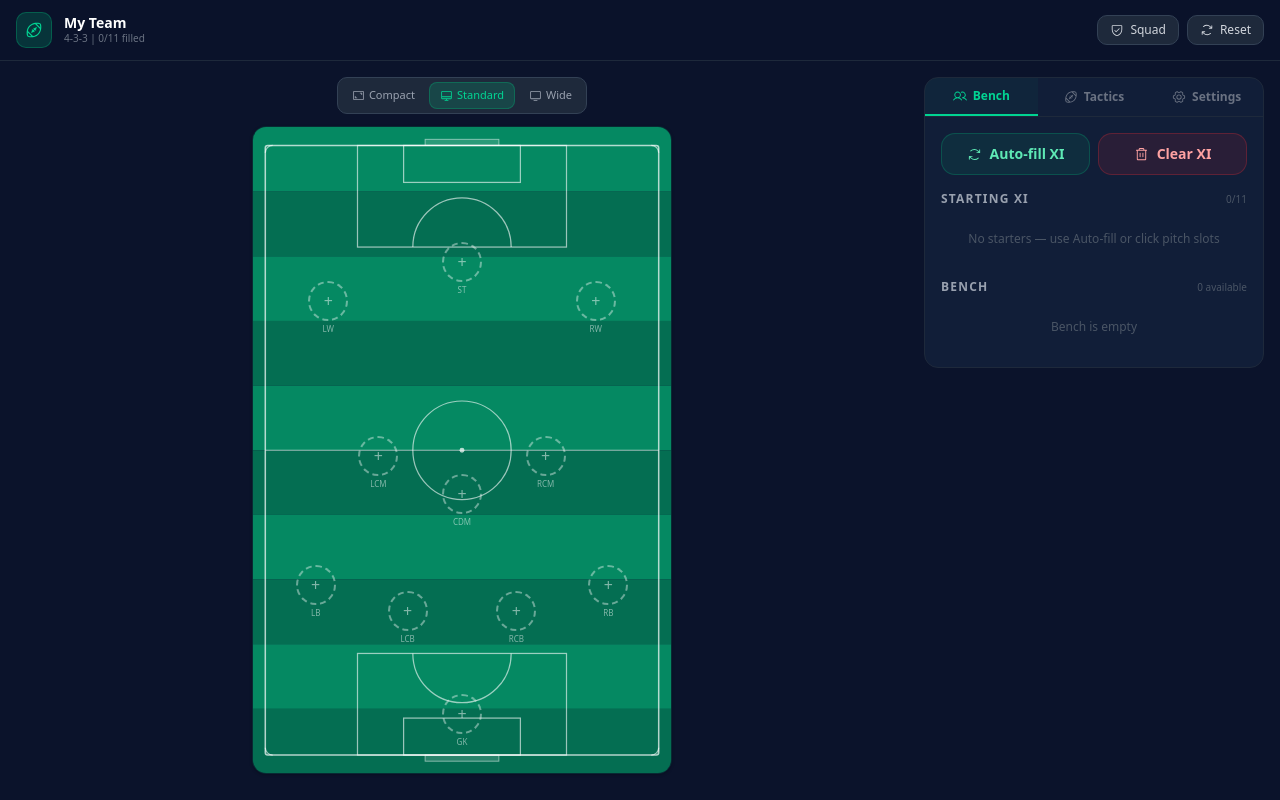
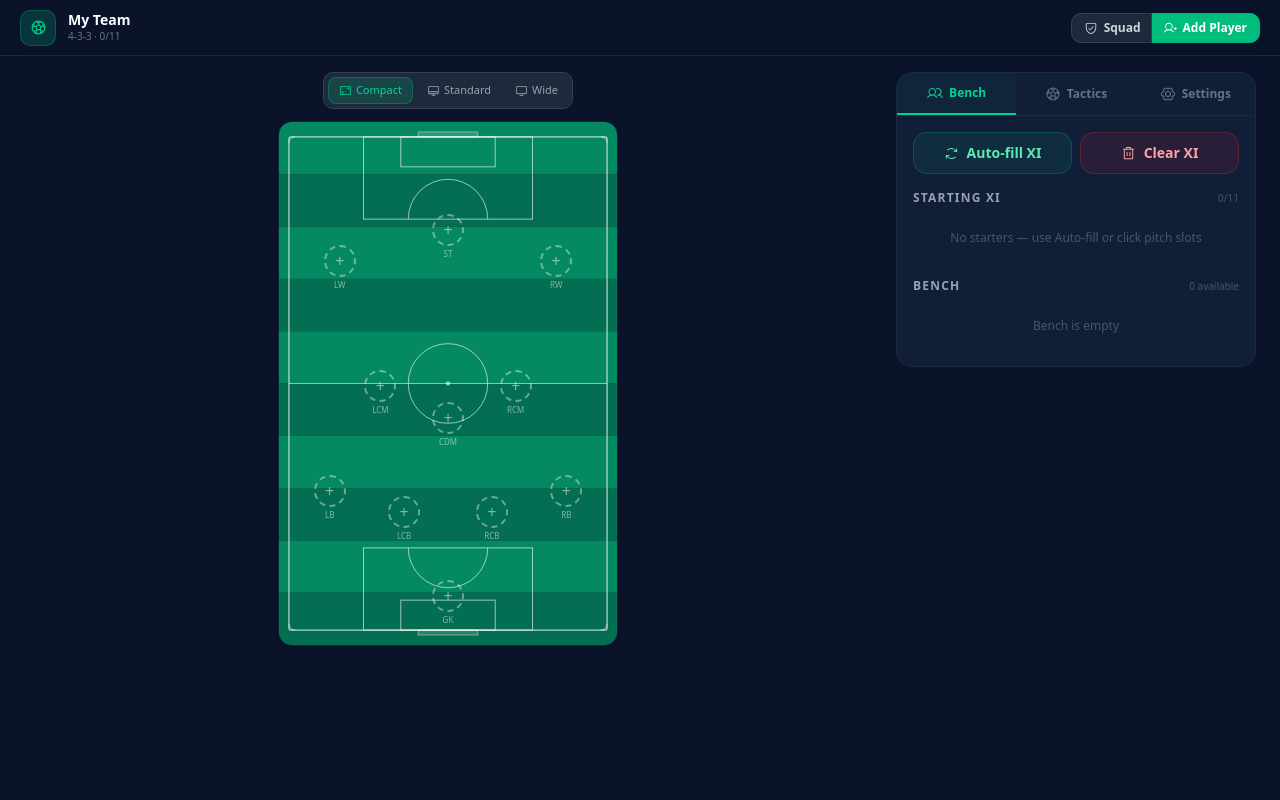
Before and after one commit to walidabdulkadir/squad-line-builder, a React (Vite) app: page / in a window 1280 px wide. Built offline with nearby package versions, Linux system fonts and the light colour scheme.

Commit message:
Refactor App component: integrate AddPlayerDialog and SlotPickerSheet, enhance player selection logic, and update UI elements

```diff
--- a/src/App.tsx
+++ b/src/App.tsx
@@ -1,12 +1,17 @@
 import { useState, useEffect, useCallback, useRef, Component } from "react";
 import { motion, AnimatePresence } from "framer-motion";
 import { Toaster, toast } from "sonner";
-import { Football, Users, ShieldCheck, GearSix, ArrowsClockwise, Monitor, Desktop, FrameCorners } from "@phosphor-icons/react";
+import {
+  SoccerBall, Users, GearSix, UserPlus, ShieldCheck,
+  FrameCorners, Desktop, Monitor,
+} from "@phosphor-icons/react";
 import { Player, TacticalSetup, Substitution, MatchResponsibilities } from "./types";
 import { FORMATIONS, INITIAL_SQUAD, DEFAULT_SETUP, STORAGE_KEY } from "./constants";
 import PitchView, { PitchSize } from "./components/PitchView";
 import BenchAndSubstitutions from "./components/BenchAndSubstitutions";
 import SquadManagerDialog from "./components/SquadManagerDialog";
+import AddPlayerDialog from "./components/AddPlayerDialog";
+import SlotPickerSheet from "./components/SlotPickerSheet";
 import TacticsAndResponsibilities from "./components/TacticsAndResponsibilities";
 
 type TabId = "bench" | "tactics" | "settings";
@@ -14,18 +19,15 @@ type TabId = "bench" | "tactics" | "settings";
 function normalizeSetup(raw: unknown): TacticalSetup {
   const base = DEFAULT_SETUP;
   const s = (raw && typeof raw === "object" ? raw : {}) as Partial<TacticalSetup>;
-
   const starters = Array.isArray(s.starters)
     ? s.starters.slice(0, 11).map((id) => (typeof id === "string" ? id : null))
     : [...base.starters];
   while (starters.length < 11) starters.push(null);
-
   return {
     teamName: typeof s.teamName === "string" && s.teamName.trim() ? s.teamName : base.teamName,
     kitColor: typeof s.kitColor === "string" ? s.kitColor : base.kitColor,
     formationId: FORMATIONS.some((f) => f.id === s.formationId) ? (s.formationId as string) : base.formationId,
-    customPositions:
-      s.customPositions && typeof s.customPositions === "object" ? s.customPositions : {},
+    customPositions: s.customPositions && typeof s.customPositions === "object" ? s.customPositions : {},
     starters,
     substitutes: Array.isArray(s.substitutes)
       ? s.substitutes.filter((id): id is string => typeof id === "string")
@@ -54,7 +56,7 @@ function loadState(): { setup: TacticalSetup; players: Player[] } {
       const parsed = JSON.parse(raw);
       return { setup: normalizeSetup(parsed?.setup), players: normalizePlayers(parsed?.players) };
     }
-  } catch { /* corrupt or unreadable storage: fall back to defaults */ }
+  } catch { /* corrupt storage */ }
   return { setup: DEFAULT_SETUP, players: INITIAL_SQUAD };
 }
 
@@ -65,14 +67,14 @@ class ErrorBoundary extends Component<{ children: React.ReactNode }, { hasError:
     if (this.state.hasError) {
       return (
         <div className="min-h-[100dvh] bg-[#0B132B] text-white flex flex-col items-center justify-center gap-4 p-6 text-center">
-          <Football size={44} className="text-emerald-400" />
+          <SoccerBall size={44} className="text-emerald-400" />
           <h1 className="text-lg font-bold">Something went wrong</h1>
-          <p className="text-sm text-gray-400 max-w-sm">The tactics board hit an unexpected error. Reset the saved data to recover.</p>
+          <p className="text-sm text-gray-400 max-w-sm">The tactics board hit an unexpected error.</p>
           <button
             onClick={() => { localStorage.removeItem(STORAGE_KEY); window.location.reload(); }}
             className="px-4 py-2 rounded-lg bg-emerald-500 text-white text-sm font-semibold hover:bg-emerald-600 transition-colors"
           >
-            Reset &amp; reload
+            Clear &amp; reload
           </button>
         </div>
       );
@@ -85,10 +87,11 @@ export default function App() {
   const [{ setup, players }, setState] = useState(loadState);
   const [activeTab, setActiveTab] = useState<TabId>("bench");
   const [showSquadManager, setShowSquadManager] = useState(false);
-  const [pitchSize, setPitchSize] = useState<PitchSize>("standard");
+  const [showAddPlayer, setShowAddPlayer] = useState(false);
+  const [pitchSize, setPitchSize] = useState<PitchSize>("compact");
+  const [pendingSlot, setPendingSlot] = useState<{ slotId: string; slotIndex: number } | null>(null);
   const saveTimer = useRef<ReturnType<typeof setTimeout> | null>(null);
 
-  // Debounced auto-save
   useEffect(() => {
     if (saveTimer.current) clearTimeout(saveTimer.current);
     saveTimer.current = setTimeout(() => {
@@ -106,9 +109,27 @@ export default function App() {
     }));
   }, []);
 
-  const handleSlotClick = useCallback((_slotId: string, _index: number) => {
-    setActiveTab("bench");
-  }, []);
+  const handleSlotClick = useCallback((slotId: string, slotIndex: number) => {
+    if (setup.starters[slotIndex] !== null) return;
+    setPendingSlot({ slotId, slotIndex });
+  }, [setup.starters]);
+
+  const handleSlotPick = useCallback((playerId: string) => {
+    if (!pendingSlot) return;
+    setState((prev) => {
+      const newStarters = [...prev.setup.starters];
+      newStarters[pendingSlot.slotIndex] = playerId;
+      const newSubstitutes = prev.setup.substitutes.filter((id) => id !== playerId);
+      const playersUpdated = prev.players.map((p) =>
+        p.id === playerId ? { ...p, isStarter: true } : p
+      );
+      return {
+        players: playersUpdated,
+        setup: { ...prev.setup, starters: newStarters, substitutes: newSubstitutes },
+      };
+    });
+    setPendingSlot(null);
+  }, [pendingSlot]);
 
   const handleFormationChange = useCallback((id: string) => {
     setState((prev) => ({
@@ -204,54 +225,77 @@ export default function App() {
     setState((prev) => ({ ...prev, setup: { ...prev.setup, kitColor: color } }));
   }, []);
 
-  const handleReset = useCallback(() => {
-    localStorage.removeItem(STORAGE_KEY);
-    setState({ setup: DEFAULT_SETUP, players: INITIAL_SQUAD });
-    toast.success("Reset to defaults");
-  }, []);
+  const tabs: { id: TabId; label: string; icon: React.ReactNode }[] = [
+    { id: "bench", label: "Bench", icon: <Users size={16} /> },
+    { id: "tactics", label: "Tactics", icon: <SoccerBall size={16} /> },
+    { id: "settings", label: "Settings", icon: <GearSix size={16} /> },
+  ];
 
-  const tabs: { id: TabId; label: string; icon: React.ReactNode }[] = [
-    { id: "bench", label: "Bench", icon: <Users size={14} /> },
-    { id: "tactics", label: "Tactics", icon: <Football size={14} /> },
-    { id: "settings", label: "Settings", icon: <GearSix size={14} /> },
-  ];
+  const HEADER_H = 56; // px — keep in sync with header py
 
   return (
     <ErrorBoundary>
+      {/* ── Root shell ── */}
       <div className="min-h-[100dvh] bg-[#0B132B] text-white font-sans">
-      <Toaster richColors position="top-right" closeButton />
+        <Toaster richColors position="top-center" closeButton />
 
-      {/* Top bar */}
-      <header className="sticky top-0 z-40 bg-[#0B132B]/90 backdrop-blur-md border-b border-[#1E293B]">
-        <div className="max-w-7xl mx-auto px-4 py-3 flex items-center justify-between gap-3">
-          <div className="flex items-center gap-3">
-            <div className="w-9 h-9 rounded-lg bg-emerald-500/20 border border-emerald-500/30 flex items-center justify-center">
-              <Football size={18} className="text-emerald-400" />
+        {/* ══════════ HEADER ══════════ */}
+        <header
+          className="sticky top-0 z-40 bg-[#0B132B]/95 backdrop-blur-md border-b border-[#1E293B]"
+          style={{ height: HEADER_H }}
+        >
+          <div className="h-full max-w-7xl mx-auto px-3 sm:px-5 flex items-center justify-between gap-2">
+            {/* Brand */}
+            <div className="flex items-center gap-2 sm:gap-3 min-w-0">
+              <div className="w-8 h-8 sm:w-9 sm:h-9 shrink-0 rounded-lg bg-emerald-500/20 border border-emerald-500/30 flex items-center justify-center">
+                <SoccerBall size={17} className="text-emerald-400" />
               </div>
-            <div>
-              <h1 className="text-sm font-bold text-white leading-tight">{setup.teamName}</h1>
-              <p className="text-[10px] text-gray-500">{formation.name} | {setup.starters.filter(Boolean).length}/11 filled</p>
+              <div className="min-w-0">
+                <h1 className="text-sm font-bold text-white leading-tight truncate max-w-[140px] sm:max-w-none">
+                  {setup.teamName}
+                </h1>
+                <p className="text-[10px] text-gray-500 hidden sm:block">
+                  {formation.name} · {setup.starters.filter(Boolean).length}/11
+                </p>
               </div>
             </div>
-          <div className="flex items-center gap-2">
-            <button onClick={() => setShowSquadManager(true)}
-              className="flex items-center gap-1.5 px-3 py-1.5 rounded-lg bg-[#1E293B] border border-[#334155] text-xs text-gray-300 hover:border-emerald-500/40 hover:text-white transition-colors">
-              <ShieldCheck size={14} /> Squad
+
+            {/* Actions — joined pill */}
+            <div className="flex items-center shrink-0">
+              <button
+                onClick={() => setShowSquadManager(true)}
+                className="flex items-center gap-1.5 pl-3 pr-2.5 py-1.5 rounded-l-lg bg-[#1E293B] border border-[#334155] text-xs font-semibold text-gray-300 hover:bg-[#273548] hover:text-white transition-colors"
+              >
+                <ShieldCheck size={14} />
+                <span className="hidden sm:inline">Squad</span>
               </button>
-            <button onClick={handleReset}
-              className="flex items-center gap-1.5 px-3 py-1.5 rounded-lg bg-[#1E293B] border border-[#334155] text-xs text-gray-300 hover:border-amber-500/40 hover:text-white transition-colors">
-              <ArrowsClockwise size={14} /> Reset
+              <button
+                onClick={() => setShowAddPlayer(true)}
+                className="flex items-center gap-1.5 pl-2.5 pr-3 py-1.5 rounded-r-lg bg-emerald-500 border border-emerald-500 text-xs font-semibold text-white hover:bg-emerald-400 transition-colors"
+              >
+                <UserPlus size={14} />
+                <span className="hidden sm:inline">Add Player</span>
               </button>
             </div>
           </div>
         </header>
 
-      {/* Main layout */}
-      <main className="max-w-7xl mx-auto px-4 py-4 grid grid-cols-1 lg:grid-cols-[1fr_340px] gap-4">
-        {/* Pitch */}
-        <div className="order-1 flex flex-col items-center">
-          {/* Pitch size controls */}
-          <div className="flex items-center gap-1 mb-3 bg-[#1E293B] border border-[#334155] rounded-lg p-1">
+        {/* ══════════ MAIN ══════════
+            Mobile  : single column, pitch → panel (panel has fixed bottom tabs)
+            Tablet  : single column with better sizing
+            Desktop : two columns side-by-side
+        ══════════ */}
+        <main className="max-w-7xl mx-auto px-3 sm:px-4 lg:px-6
+                         pb-[72px] sm:pb-4           {/* space for mobile bottom tab bar */}
+                         pt-4
+                         grid grid-cols-1 lg:grid-cols-[1fr_360px] gap-4 lg:gap-6
+                         lg:items-start">
+
+          {/* ── Pitch column ── */}
+          <div className="order-1 flex flex-col items-center gap-3">
+
+            {/* Pitch size toggle — hidden on mobile (auto compact) */}
+            <div className="hidden sm:flex items-center gap-1 bg-[#1E293B] border border-[#334155] rounded-lg p-1 self-center">
               {([
                 { id: "compact" as PitchSize, label: "Compact", icon: <FrameCorners size={13} /> },
                 { id: "standard" as PitchSize, label: "Standard", icon: <Desktop size={13} /> },
@@ -270,6 +314,9 @@ export default function App() {
                 </button>
               ))}
             </div>
+
+            {/* Pitch — fluid on mobile, capped on larger screens */}
+            <div className="w-full flex justify-center">
               <PitchView
                 formation={formation}
                 starters={setup.starters}
@@ -278,94 +325,94 @@ export default function App() {
                 responsibilities={setup.responsibilities}
                 kitColor={setup.kitColor}
                 pitchSize={pitchSize}
+                substitutes={setup.substitutes}
                 onPositionChange={handlePositionChange}
                 onSlotClick={handleSlotClick}
+                onSubstitute={handleSubstitute}
               />
             </div>
+          </div>
 
-        {/* Side panel */}
-        <aside className="order-2 lg:order-2">
-          <div className="bg-[#111E38] border border-[#1E293B] rounded-xl overflow-hidden sticky top-[72px]">
+          {/* ── Side panel (desktop: right column; mobile/tablet: below pitch) ── */}
+          <aside className="order-2 lg:sticky lg:top-[calc(56px+1rem)]">
+            {/* Desktop card */}
+            <div className="hidden sm:block bg-[#111E38] border border-[#1E293B] rounded-2xl overflow-hidden">
               {/* Tab bar */}
               <div className="flex border-b border-[#1E293B]">
                 {tabs.map((tab) => (
                   <button key={tab.id} onClick={() => setActiveTab(tab.id)}
-                  className={`flex-1 flex items-center justify-center gap-1.5 px-3 py-2.5 text-xs font-semibold transition-colors ${
-                    activeTab === tab.id ? "text-emerald-400 bg-emerald-500/5 border-b-2 border-emerald-400" : "text-gray-500 hover:text-gray-300"
+                    className={`flex-1 flex items-center justify-center gap-1.5 px-3 py-3 text-xs font-semibold transition-colors ${
+                      activeTab === tab.id
+                        ? "text-emerald-400 bg-emerald-500/5 border-b-2 border-emerald-400"
+                        : "text-gray-500 hover:text-gray-300"
                     }`}>
                     {tab.icon} {tab.label}
                   </button>
                 ))}
               </div>
-
-            {/* Tab content */}
-            <div className="p-4 max-h-[calc(100dvh-180px)] overflow-y-auto">
-              <AnimatePresence mode="wait">
-                <motion.div
-                  key={activeTab}
-                  initial={{ opacity: 0, y: 8 }}
-                  animate={{ opacity: 1, y: 0 }}
-                  exit={{ opacity: 0, y: -8 }}
-                  transition={{ duration: 0.2 }}
-                >
-                  {activeTab === "bench" && (
-                    <BenchAndSubstitutions
+              <div className="p-4 overflow-y-auto max-h-[calc(100dvh-160px)]">
+                <TabContent
+                  activeTab={activeTab}
                   players={players}
-                      starters={setup.starters}
-                      substitutes={setup.substitutes}
-                      substitutions={setup.substitutions}
+                  setup={setup}
+                  formations={FORMATIONS}
                   onSubstitute={handleSubstitute}
                   onAutoFill={handleAutoFill}
                   onClearLineup={handleClearLineup}
-                    />
-                  )}
-                  {activeTab === "tactics" && (
-                    <TacticsAndResponsibilities
-                      formations={FORMATIONS}
-                      currentFormationId={setup.formationId}
-                      responsibilities={setup.responsibilities}
-                      players={players}
                   onFormationChange={handleFormationChange}
                   onResponsibilityChange={handleResponsibilityChange}
+                  onTeamNameChange={handleTeamNameChange}
+                  onKitColorChange={handleKitColorChange}
                 />
-                  )}
-                  {activeTab === "settings" && (
-                    <div className="space-y-4">
-                      <div>
-                        <label className="text-[10px] text-gray-500 uppercase font-semibold">Team Name</label>
-                        <input value={setup.teamName} onChange={(e) => handleTeamNameChange(e.target.value)}
-                          className="mt-1 w-full px-3 py-2 rounded-lg bg-[#0B132B] border border-[#334155] text-sm text-white focus:border-emerald-500 outline-none" />
-                      </div>
-                      <div>
-                        <label className="text-[10px] text-gray-500 uppercase font-semibold">Kit Color</label>
-                        <div className="flex gap-2 mt-2">
-                          {["#10B981", "#3B82F6", "#EF4444", "#F59E0B", "#8B5CF6", "#EC4899", "#14B8A6", "#F97316"].map((c) => (
-                            <button key={c} onClick={() => handleKitColorChange(c)}
-                              className={`w-7 h-7 rounded-full border-2 transition-transform ${setup.kitColor === c ? "border-white scale-110" : "border-transparent hover:scale-105"}`}
-                              style={{ backgroundColor: c }} />
-                          ))}
               </div>
             </div>
-                      <div className="pt-3 border-t border-[#1E293B]">
-                        <p className="text-xs text-gray-500">Data auto-saves to browser storage. Changes persist across sessions.</p>
-                      </div>
-                    </div>
-                  )}
-                </motion.div>
-              </AnimatePresence>
+
+            {/* Mobile: flat content below pitch (tabs handled by fixed bottom bar) */}
+            <div className="sm:hidden bg-[#111E38] border border-[#1E293B] rounded-2xl overflow-hidden">
+              <div className="p-4">
+                <TabContent
+                  activeTab={activeTab}
+                  players={players}
+                  setup={setup}
+                  formations={FORMATIONS}
+                  onSubstitute={handleSubstitute}
+                  onAutoFill={handleAutoFill}
+                  onClearLineup={handleClearLineup}
+                  onFormationChange={handleFormationChange}
+                  onResponsibilityChange={handleResponsibilityChange}
+                  onTeamNameChange={handleTeamNameChange}
+                  onKitColorChange={handleKitColorChange}
+                />
               </div>
             </div>
           </aside>
         </main>
 
-      {/* Squad Manager Modal */}
+        {/* ══════════ MOBILE BOTTOM TAB BAR ══════════ */}
+        <nav className="sm:hidden fixed bottom-0 left-0 right-0 z-30 bg-[#0B132B]/95 backdrop-blur-md border-t border-[#1E293B]">
+          <div className="flex">
+            {tabs.map((tab) => (
+              <button
+                key={tab.id}
+                onClick={() => setActiveTab(tab.id)}
+                className={`flex-1 flex flex-col items-center gap-1 py-3 text-[10px] font-semibold transition-colors ${
+                  activeTab === tab.id ? "text-emerald-400" : "text-gray-500"
+                }`}
+              >
+                {tab.icon}
+                {tab.label}
+              </button>
+            ))}
+          </div>
+        </nav>
+
+        {/* ══════════ MODALS ══════════ */}
         <AnimatePresence>
           {showSquadManager && (
             <SquadManagerDialog
               players={players}
               teamName={setup.teamName}
               kitColor={setup.kitColor}
-            onAddPlayer={handleAddPlayer}
               onUpdatePlayer={handleUpdatePlayer}
               onDeletePlayer={handleDeletePlayer}
               onTeamNameChange={handleTeamNameChange}
@@ -374,7 +421,116 @@ export default function App() {
             />
           )}
         </AnimatePresence>
+
+        <AnimatePresence>
+          {showAddPlayer && (
+            <AddPlayerDialog
+              players={players}
+              kitColor={setup.kitColor}
+              onAddPlayer={handleAddPlayer}
+              onClose={() => setShowAddPlayer(false)}
+            />
+          )}
+        </AnimatePresence>
+
+        {pendingSlot && (() => {
+          const slot = formation.slots[pendingSlot.slotIndex];
+          const benchPlayers = players.filter((p) => setup.substitutes.includes(p.id));
+          return (
+            <SlotPickerSheet
+              slotLabel={slot?.label ?? "Slot"}
+              benchPlayers={benchPlayers}
+              kitColor={setup.kitColor}
+              onPick={handleSlotPick}
+              onClose={() => setPendingSlot(null)}
+            />
+          );
+        })()}
       </div>
     </ErrorBoundary>
   );
 }
+
+/* ── Extracted tab content so it renders in both desktop card and mobile flat view ── */
+function TabContent({
+  activeTab, players, setup, formations,
+  onSubstitute, onAutoFill, onClearLineup,
+  onFormationChange, onResponsibilityChange,
+  onTeamNameChange, onKitColorChange,
+}: {
+  activeTab: TabId;
+  players: Player[];
+  setup: TacticalSetup;
+  formations: typeof FORMATIONS;
+  onSubstitute: (a: string, b: string) => void;
+  onAutoFill: () => void;
+  onClearLineup: () => void;
+  onFormationChange: (id: string) => void;
+  onResponsibilityChange: (key: keyof MatchResponsibilities, id: string | null) => void;
+  onTeamNameChange: (name: string) => void;
+  onKitColorChange: (color: string) => void;
+}) {
+  return (
+    <AnimatePresence mode="wait">
+      <motion.div
+        key={activeTab}
+        initial={{ opacity: 0, y: 6 }}
+        animate={{ opacity: 1, y: 0 }}
+        exit={{ opacity: 0, y: -6 }}
+        transition={{ duration: 0.15 }}
+      >
+        {activeTab === "bench" && (
+          <BenchAndSubstitutions
+            players={players}
+            starters={setup.starters}
+            substitutes={setup.substitutes}
+            substitutions={setup.substitutions}
+            onSubstitute={onSubstitute}
+            onAutoFill={onAutoFill}
+            onClearLineup={onClearLineup}
+          />
+        )}
+        {activeTab === "tactics" && (
+          <TacticsAndResponsibilities
+            formations={formations}
+            currentFormationId={setup.formationId}
+            responsibilities={setup.responsibilities}
+            players={players}
+            onFormationChange={onFormationChange}
+            onResponsibilityChange={onResponsibilityChange}
+          />
+        )}
+        {activeTab === "settings" && (
+          <div className="space-y-5">
+            <div>
+              <label className="text-[11px] font-bold text-gray-400 uppercase tracking-wider">Team Name</label>
+              <input
+                value={setup.teamName}
+                onChange={(e) => onTeamNameChange(e.target.value)}
+                className="mt-1.5 w-full px-3 py-2.5 rounded-xl bg-[#0B132B] border border-[#334155] text-sm text-white focus:border-emerald-500 outline-none transition-colors"
+              />
+            </div>
+            <div>
+              <label className="text-[11px] font-bold text-gray-400 uppercase tracking-wider">Kit Color</label>
+              <div className="flex flex-wrap gap-2.5 mt-2">
+                {["#10B981", "#3B82F6", "#EF4444", "#F59E0B", "#8B5CF6", "#EC4899", "#14B8A6", "#F97316"].map((c) => (
+                  <button
+                    key={c}
+                    onClick={() => onKitColorChange(c)}
+                    className={`w-8 h-8 rounded-full border-2 transition-transform ${
+                      setup.kitColor === c ? "border-white scale-110 shadow-lg" : "border-transparent hover:scale-105"
+                    }`}
+                    style={{ backgroundColor: c }}
+                  />
+                ))}
+              </div>
+            </div>
+            <div className="pt-3 border-t border-[#1E293B]">
+              <p className="text-xs text-gray-500">Changes auto-save to browser storage.</p>
+            </div>
+          </div>
+        )}
+      </motion.div>
+    </AnimatePresence>
+  );
+}
```
Lines whose indentation alone changed are shown as unchanged.
